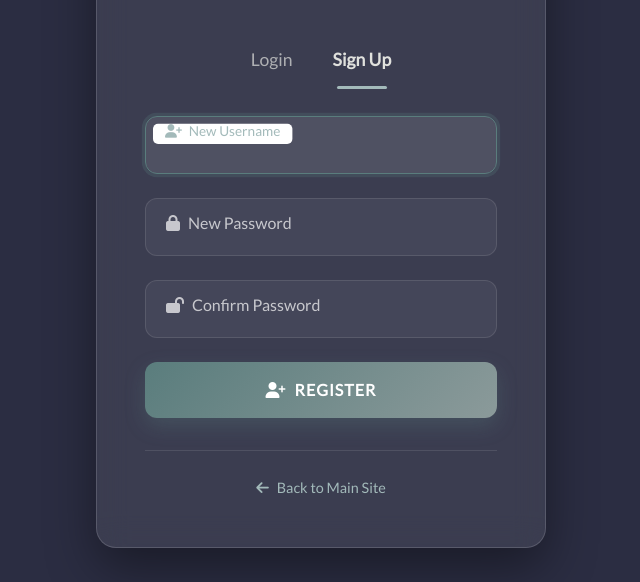
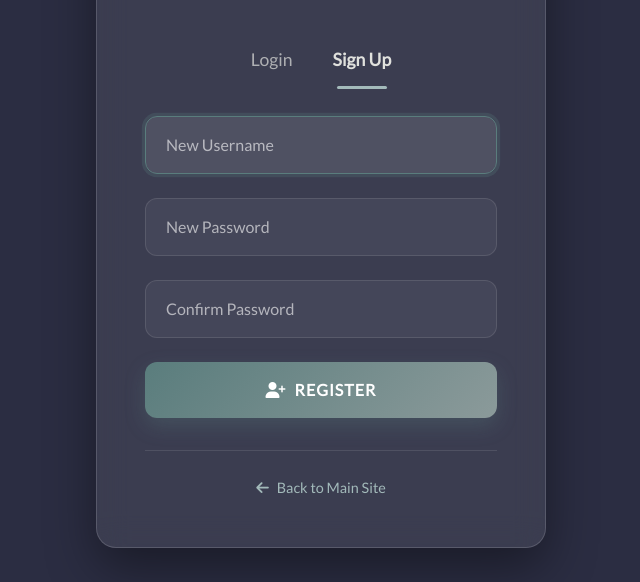
Before and after one commit to SamuelManaay/serenity-spa, a website: page admin_login.html in a window 1280 px wide. Both pictures are taken after a click on the button "Sign Up". Shown: the part 218-800 px from the top of the page, without its empty margins (319-959 px from the left). Drawn offline with nearby package versions, Linux system fonts and the light colour scheme.

Commit message:
fix admin login remove floating text

```diff
--- a/admin_login.html
+++ b/admin_login.html
@@ -115,10 +115,6 @@
             opacity: 0.8;
         }
 
-        .form-floating {
-            margin-bottom: 1.5rem;
-        }
-
         .form-control {
             background: rgba(255, 255, 255, 0.05);
             border: 1px solid rgba(255, 255, 255, 0.1);
@@ -128,6 +124,7 @@
             height: auto;
             font-size: 1rem;
             transition: all 0.3s ease;
+            margin-bottom: 1.5rem;
         }
 
         .form-control:focus {
@@ -139,17 +136,6 @@
 
         .form-control::placeholder {
             color: rgba(255, 255, 255, 0.6);
-        }
-
-        .form-floating > label {
-            color: rgba(255, 255, 255, 0.7);
-            padding: 0.75rem 1.25rem;
-        }
-
-        .form-floating > .form-control:focus ~ label,
-        .form-floating > .form-control:not(:placeholder-shown) ~ label {
-            color: var(--accent-color);
-            transform: scale(0.85) translateY(-0.5rem) translateX(0.15rem);
         }
 
         .btn-auth {
@@ -410,12 +396,7 @@
 <body>
     <div class="bg-animation"></div>
 
-    <div class="floating-elements">
-        <i class="fas fa-spa floating-icon"></i>
-        <i class="fas fa-leaf floating-icon"></i>
-        <i class="fas fa-lotus floating-icon"></i>
-        <i class="fas fa-seedling floating-icon"></i>
-    </div>
+
 
     <div class="login-container">
         <div class="brand-section">
@@ -436,18 +417,12 @@
 
         <!-- Login Form -->
         <form id="loginForm">
-            <div class="form-floating">
+            <div class="mb-3">
                 <input type="text" class="form-control" id="loginUsername" placeholder="Username" required>
-                <label for="loginUsername">
-                    <i class="fas fa-user me-2"></i>Username
-                </label>
             </div>
 
-            <div class="form-floating">
+            <div class="mb-3">
                 <input type="password" class="form-control" id="loginPassword" placeholder="Password" required>
-                <label for="loginPassword">
-                    <i class="fas fa-lock me-2"></i>Password
-                </label>
             </div>
 
             <button type="submit" class="btn btn-auth">
@@ -459,25 +434,16 @@
 
         <!-- Sign Up Form (Initially hidden) -->
         <form id="signupForm" style="display: none;">
-            <div class="form-floating">
-                <input type="text" class="form-control" id="signupUsername" placeholder="Username" required>
-                <label for="signupUsername">
-                    <i class="fas fa-user-plus me-2"></i>New Username
-                </label>
+            <div class="mb-3">
+                <input type="text" class="form-control" id="signupUsername" placeholder="New Username" required>
             </div>
 
-            <div class="form-floating">
-                <input type="password" class="form-control" id="signupPassword" placeholder="Password" required>
-                <label for="signupPassword">
-                    <i class="fas fa-lock me-2"></i>New Password
-                </label>
+            <div class="mb-3">
+                <input type="password" class="form-control" id="signupPassword" placeholder="New Password" required>
             </div>
 
-            <div class="form-floating">
+            <div class="mb-3">
                 <input type="password" class="form-control" id="signupConfirmPassword" placeholder="Confirm Password" required>
-                <label for="signupConfirmPassword">
-                    <i class="fas fa-lock-open me-2"></i>Confirm Password
-                </label>
             </div>
 
             <button type="submit" class="btn btn-auth">
```
